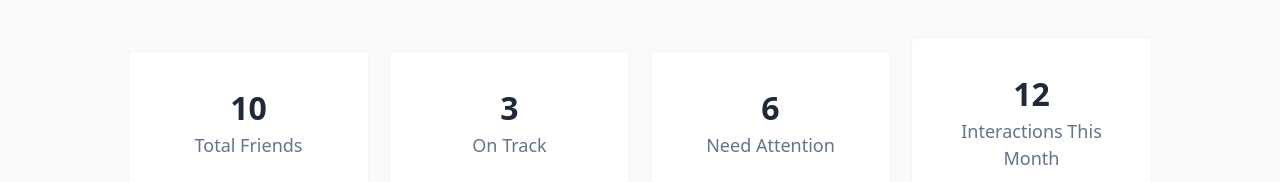
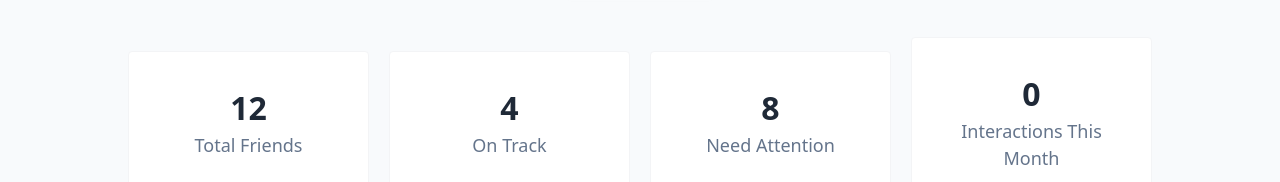
Before and after one commit to jumana-rahman/A07-Keen-Keeper, a Next.js app: page / in a window 1280 px wide. Shown: the part 344-526 px from the top of the page. Built offline with nearby package versions, Linux system fonts and the light colour scheme.

Commit message:
made dynamic

```diff
--- a/src/components/homepage/Counters.jsx
+++ b/src/components/homepage/Counters.jsx
@@ -1,29 +1,66 @@
-import React from 'react';
+"use client";
+
+import React, { useEffect, useState } from 'react';
 
 const Counters = () => {
+    const [friends, setFriends] = useState([]);
+    const [timeline, setTimeline] = useState([]);
+
+    useEffect(() => {
+        // fetch friends from public folder
+        fetch("/friends.json")
+            .then(res => res.json())
+            .then(data => setFriends(data));
+
+        // get timeline from sessionStorage
+        const storedTimeline = JSON.parse(sessionStorage.getItem("timeline")) || [];
+        setTimeline(storedTimeline);
+    }, []);
+
+    // ✅ Calculations
+    const totalFriends = friends.length;
+
+    const onTrack = friends.filter(f => f.status === "on-track").length;
+
+    const needAttention = friends.filter(
+        f => f.status === "overdue" || f.status === "almost due"
+    ).length;
+
+    const interactionsThisMonth = timeline.filter(item => {
+        const itemDate = new Date(item.date);
+        const now = new Date();
+
+        return (
+            itemDate.getMonth() === now.getMonth() &&
+            itemDate.getFullYear() === now.getFullYear()
+        );
+    }).length;
+
     return (
         <div className='mb-10'>
             <div className='max-w-[80%] mx-auto'>
                 <div className='grid grid-cols-1 sm:grid-cols-2 lg:grid-cols-4 justify-center items-center gap-5 mb-10'>
+
                     <div className='card text-center p-8 bg-white border border-gray-100 rounded-sm'>
-                        <h3 className='font-semibold text-[32px] text-[#1F2937]'>10</h3>
+                        <h3 className='font-semibold text-[32px] text-[#1F2937]'>{totalFriends}</h3>
                         <p className='text-[18px] text-[#64748B]'>Total Friends</p>
                     </div>
 
                     <div className='card text-center p-8 bg-white border border-gray-100 rounded-sm'>
-                        <h3 className='font-semibold text-[32px] text-[#1F2937]'>3</h3>
+                        <h3 className='font-semibold text-[32px] text-[#1F2937]'>{onTrack}</h3>
                         <p className='text-[18px] text-[#64748B]'>On Track</p>
                     </div>
 
                     <div className='card text-center p-8 bg-white border border-gray-100 rounded-sm'>
-                        <h3 className='font-semibold text-[32px] text-[#1F2937]'>6</h3>
+                        <h3 className='font-semibold text-[32px] text-[#1F2937]'>{needAttention}</h3>
                         <p className='text-[18px] text-[#64748B]'>Need Attention</p>
                     </div>
 
                     <div className='card text-center p-8 bg-white border border-gray-100 rounded-sm'>
-                        <h3 className='font-semibold text-[32px] text-[#1F2937]'>12</h3>
+                        <h3 className='font-semibold text-[32px] text-[#1F2937]'>{interactionsThisMonth}</h3>
                         <p className='text-[18px] text-[#64748B]'>Interactions This Month</p>
                     </div>
+
                 </div>
 
                 <div className='divider'></div>
```
